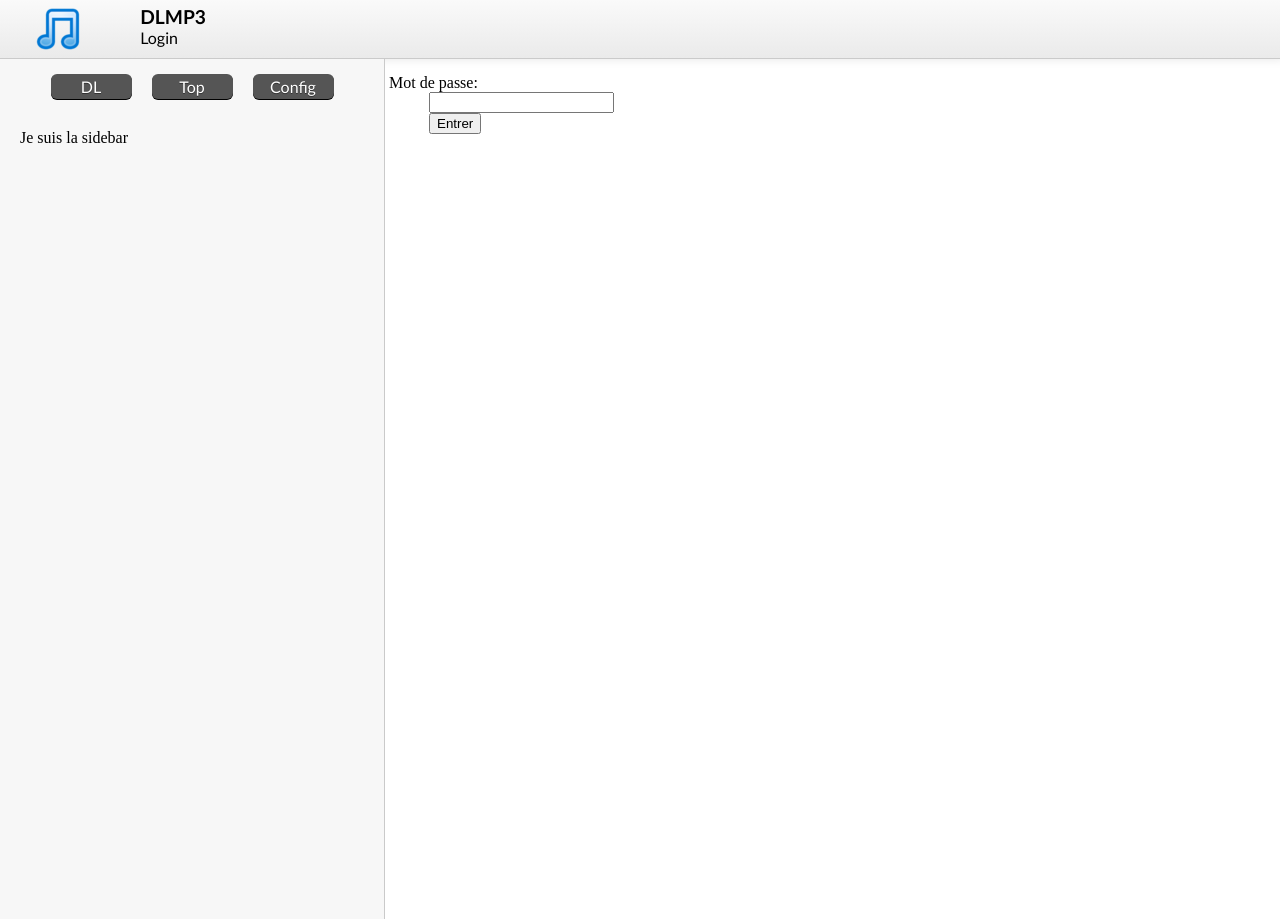
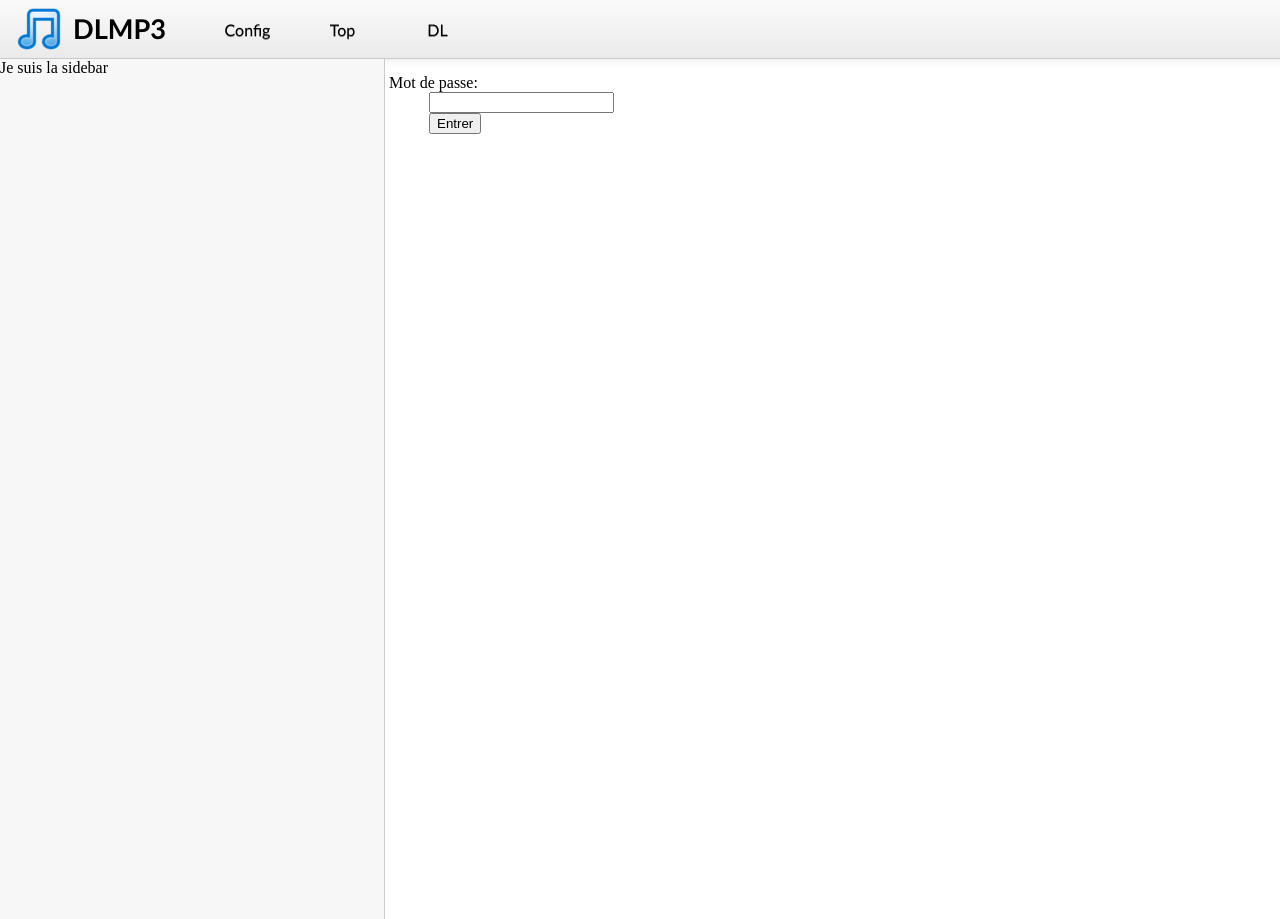
Before and after one commit to Vezpi/dlmp3, a Flask app: page /login in a window 1280 px wide. Run offline with Flask 2, Linux system fonts and the light colour scheme.

Commit message:
Modified some stuff

```diff
--- a/dlmp3/static/style.css
+++ b/dlmp3/static/style.css
@@ -6,52 +6,83 @@ body {
 header {
   position: fixed;
   width: 100%;
-  display: inline-block;
   height: 48px;
   top: 0px;
   left: 0px;
-  padding: 5px 5px 5px 0px;
+  padding: 5px;
   background-image: linear-gradient(#FAFAFA, #EAEAEA);
   border-bottom: 1px solid #CACACA;
   box-shadow: 0px 0px 10px rgba(0, 0, 0, 0.1);
 }
-#header-left {
+#header-nav {
   float: left;
-  width: 30%;
+  height: inherit;
+  width: 480px;
+}
+#title-wrapper {
   height: inherit;
   transition: 200ms ease-in-out;
 }
-#header-left:hover {
+#title-wrapper:hover {
   opacity: .5;
 }
-#header-right {
-  margin-left: 30%;
-  width: 70%;
+#logo {
+  height: inherit;
+  float: left;
+  margin-left: 10px;
+  margin-right: 10px;
+}
+#title {
+  line-height: 48px;
+  font-family: "Trebuchet MS",Helvetica,Arial,sans-serif;
+  color: #000;
+  float: left;
+}
+header h1 {
+  font-size: 1.7em;
+  margin-top: 0px;
+  margin-bottom: 0px;
+}
+nav ul {
+  list-style-type: none;
+  padding: 0;
+  margin: 0;
+  left: 50%;
+  position: relative;
+}
+nav li a {
+  content: "";
+  float: right;
+  position: relative;
+  text-align: center;
+  text-decoration: none;
+  padding: 11px;
+  margin: 3px;
+  width: 65px;
+  right: 50%;
+  border-radius: 4px;
+  text-shadow: rgba(0,0,0,.4) 0 1px 0;
+  color: black;
+  font-size: 16px;
+  font-family: Trebuchet MS,Helvetica,Arial,sans-serif,FontAwesome;
+  transition: 200ms ease-in-out;
+  border: 1px solid transparent;
+}
+
+nav li a:hover {
+  border: 1px solid #DCDCDC;
+  background-image: linear-gradient(#F4F4F4, #E4E4E4);
+
+}
+nav li a:active {
+  border: 1px solid #CACACA;
+  background-image: linear-gradient(#F4F4F4, #E4E4E4);
+}
+#header-search {
+  float: left;
   height: inherit;
   line-height: 48px;
   text-align: center;
-}
-#logo {
-  text-align: center;
-  width: 30%;
-  float: left;
-}
-#title-wrapper {
-  margin-left: 30%;
-  padding-left: 25px;
-  font-family: "Trebuchet MS",Helvetica,Arial,sans-serif;
-  color: #000;
-}
-header h1 {
-  font-size: 1.2em;
-  margin-top: 0px;
-  margin-bottom: 0px;
-}
-header h2 {
-  font-size: 1em;
-  font-weight: normal;
-  margin-top: 0px;
-  margin-bottom: 0px;
 }
 #search {
   border-right: 1px solid #DDD;
@@ -60,10 +91,9 @@ header h2 {
   border-color: #CDCDCD #DDD #DDD;
   border-image: none;
   box-shadow: 0px 1px 1px #E0E0E0 inset;
-  width: 85%;
   border-radius: 5px;
   padding: 4px 5px 4px 15px;
-  font-size: 16px;
+/*  font-size: 16px;*/
   color: black;
 }
 /* PAGE */
@@ -86,40 +116,6 @@ header h2 {
   border-right: 1px solid #CACACA;
   left: 0;
 }
-nav {
-  overflow: hidden;
-}
-nav ul {
-  list-style-type: none;
-  padding: 0;
-  margin: 0;
-  left: 50%;
-  float: left;
-  position: relative;
-}
-nav li {
-  float: left;
-  position: relative;
-  text-align: center;
-  padding: 3px;
-  margin: 15px 10px 10px 10px;
-  width: 75px;
-  right: 50%;
-  background: #555;
-  border-radius: 6px;
-  box-shadow: rgba(0,0,0,1) 0 1px 0;
-  text-shadow: rgba(0,0,0,.4) 0 1px 0;
-  color: white;
-  font-size: 16px;
-  font-family: Trebuchet MS,Helvetica,Arial,sans-serif;
-  transition: 200ms ease-in-out;
-}
-nav li:hover {
-  background: #222;
-}
-nav li:active {
-  background: #AAA;
-}
 #sidebar section {
   clear: both;
   padding: 20px;
--- a/dlmp3/templates/layout.html
+++ b/dlmp3/templates/layout.html
@@ -4,48 +4,44 @@
     <meta charset="utf-8"/>
     <meta name="author" content="Etienne Girault"/>
     <title>DLMP3</title>
-    <link rel=stylesheet href="{{ url_for('static', filename='style.css') }}">
+    <link rel="stylesheet" href="{{ url_for('static', filename='style.css') }}">
     <link rel="shortcut icon" href="{{ url_for('static', filename='images/favicon.ico') }}" width="48">
   </head>
   <body>
     <header>
-    <!-- En-tête -->
-      <a href="/">
-        <div id="header-left">
+      <div id="header-nav">
+        <a id="title-wrapper" href="/">
           <div id="logo">
             <img src="{{ url_for('static', filename='images/logo.png') }}"/>
           </div>
-          <div id="title-wrapper">
+          <div id="title">
             <h1>DLMP3</h1>
-            {% block title %}{% endblock %}
+            <!-- {% block title %}{% endblock %} -->
           </div>
-        </div>
-      </a>
-      <div id="header-right">
+        </a>
+        <nav>
+          <ul>
+            <li>
+              <a href="/">DL</a>
+            </li>
+            <li>
+              <a href="top">Top</a>
+            </li>
+            <li>
+              <a href="config">Config</a>
+            </li>
+          </ul>
+        </nav>
+      </div>
+      <div id="header-search">
         {% block head %}{% endblock %}
       </div>
     </header>
     <div id="page">
-      <div id="sidebar">
-        <nav>
-        <!-- Barre de navigation -->
-          <ul>
-            <a href="/list">
-              <li>DL</li>
-            </a>
-            <a href="/top">
-              <li>Top</li>
-            </a>
-            <a href="/conf">
-              <li>Config</li>
-            </a>
-          </ul>
-        </nav>
-        <section>
+      <aside id="sidebar">
           Je suis la sidebar
           {% block sidebar %}{% endblock %}
-        </section>
-      </div>
+      </aside>
       <section id="content">
         {% for message in get_flashed_messages() %}
           <div class=flash>{{ message }}</div>
--- a/dlmp3/views.py
+++ b/dlmp3/views.py
@@ -45,7 +45,7 @@ def index():
             if request.form['search']:
                 term = request.form['search']
                 session.search = Search("search", config, term)
-                session.search.do()
+                session.search.do(session)
                 songs = session.songlist.songs
                 if songs:
                     flash(u'Résultats de la recherche pour ' + term)
```
